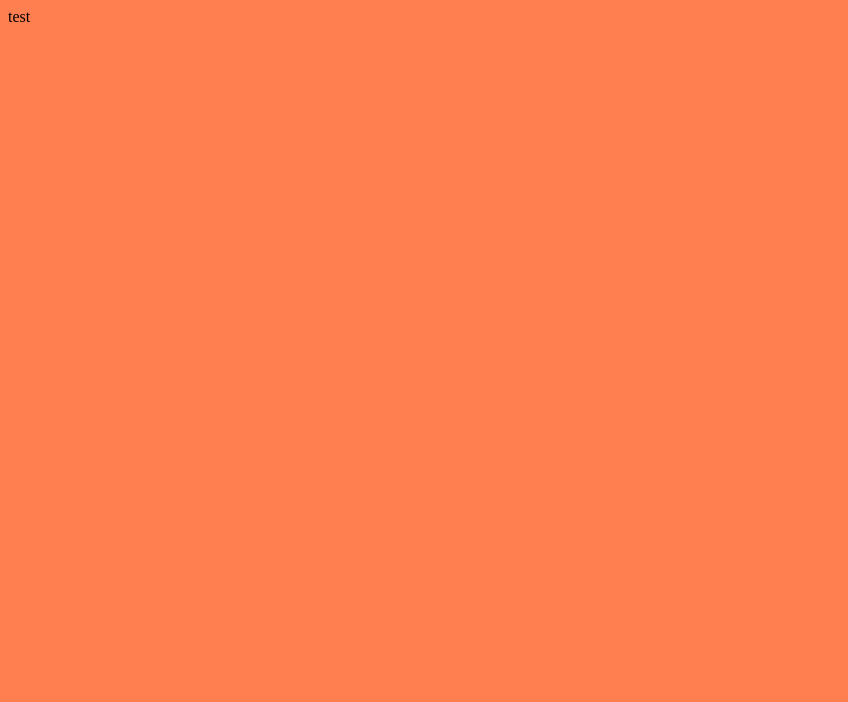
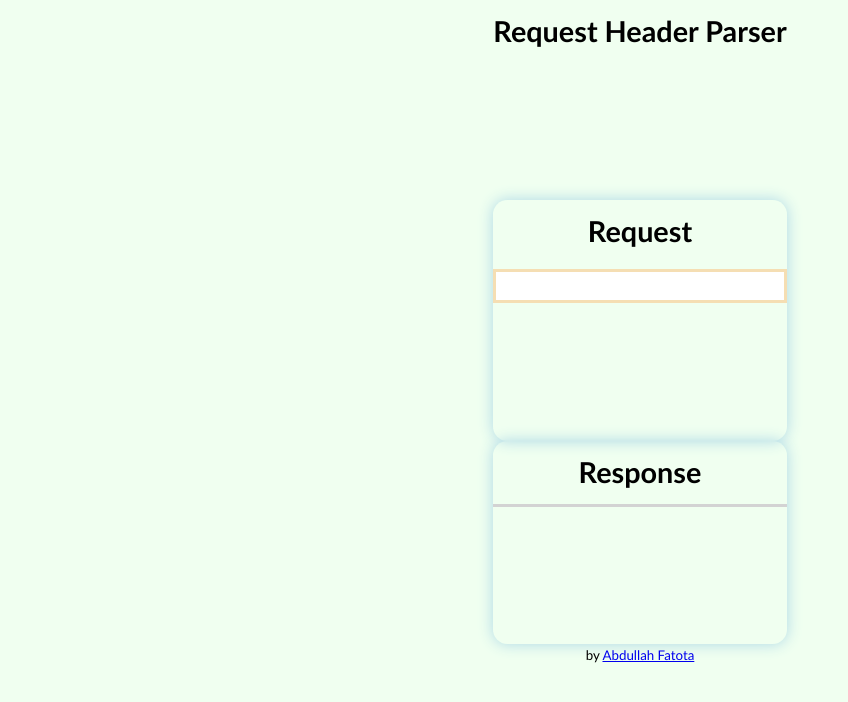
Before and after one commit to new-AF/request-headers-parser, a React (Vite) app: page / in a window 1280 px wide. Shown: the top 702 px of the page, without its empty margins (0-848 px from the left). Built offline with nearby package versions, Linux system fonts and the light colour scheme.

Commit message:
add initial components and their styles

```diff
--- a/src/App.css
+++ b/src/App.css
@@ -0,0 +1,63 @@
+:root {
+    --monospace: "Lucida Console", "Consoloas", monospace;
+    --sans-serif: Calibri, "Segoe UI", Tahoma, Verdana, Arial, sans-serif;
+    --font-size-header: clamp(1.5rem, 1rem + 1vw, 3rem);
+    --font-size-main: clamp(1rem, 1rem + 1vw, 2rem);
+    --font-size-footer: clamp(0.75rem, 1rem + 1vw, 1rem);
+    --bg: honeydew;
+    --transition: linear 100ms;
+    --zero: 0;
+}
+.global-CENTER {
+    text-align: center;
+}
+.global-LIST {
+    list-style-position: inside;
+    padding: var(--zero);
+}
+* {
+    box-sizing: border-box;
+    margin: 0;
+}
+#root {
+    font-family: var(--sans-serif);
+    background-color: var(--bg);
+    min-height: 100vh;
+
+    display: grid;
+    justify-content: center;
+}
+.Header {
+    font-size: inherit;
+    text-align: center;
+    padding-block: 0.5em;
+}
+.Footer {
+    text-align: center;
+}
+.TextInput {
+    width: 100%;
+    padding: 0.5em;
+}
+.TextInput {
+    border-radius: var(--zero);
+    border: medium solid wheat;
+}
+.TextInput:focus {
+    outline: none;
+    border-color: black;
+}
+.Window {
+    font-size: var(--font-size-main);
+    border-radius: 0.5em;
+    box-shadow: 0 0 0.5em 0 lightblue;
+}
+/* ------------- bigger elements ------------- */
+#root > .Header:first-child {
+    font-size: var(--font-size-header);
+}
+.Response > .Header:first-child {
+    border-bottom: medium solid lightgray;
+}
+.Request {
+}
--- a/src/App.jsx
+++ b/src/App.jsx
@@ -1,10 +1,93 @@
-import { useState } from "react";
+import React, { useState } from "react";
 import reactLogo from "./assets/react.svg";
 import viteLogo from "/vite.svg";
 import "./App.css";
 
+/* ------------- utility functions ------------- */
+const joinClassNames = (...array) => {
+    return array.join(" ");
+};
+/* ------------- smaller elements ------------- */
+function Header({ number, text, image }) {
+    const className = "Header Header" + number;
+    return React.createElement("h" + number, { className }, text);
+}
+function Footer({ text, children }) {
+    const className = joinClassNames("Footer");
+    return (
+        <footer className={className}>
+            <small>
+                {text}
+                {children}
+            </small>
+        </footer>
+    );
+}
+function TextInput({ value, onChange, onEnterKey }) {
+    const className = "TextInput";
+    function onKeyDown(event) {
+        const { key } = event;
+        if (key.toLowerCase() === "enter") {
+            onEnterKey(event);
+        }
+    }
+    return (
+        <input
+            className={className}
+            value={value}
+            onChange={onChange}
+            onKeyDown={onKeyDown}
+        ></input>
+    );
+}
+function Link({ href, text }) {
+    const className = joinClassNames("Link");
+    return (
+        <a className={className} href={href}>
+            {text ? text : href}
+        </a>
+    );
+}
+function Window({ additionalClassName, headerText, children }) {
+    const className = joinClassNames(additionalClassName, "Window");
+    return (
+        <section className={className}>
+            <Header number={2} text={headerText}></Header>
+            {children}
+        </section>
+    );
+}
+/* ------------- bigger elements ------------- */
+function Request({ additionalClassName }) {
+    return (
+        <Window additionalClassName={"Request"} headerText={"Request"}>
+            <TextInput></TextInput>
+        </Window>
+    );
+}
+function Response({ additionalClassName }) {
+    return (
+        <Window
+            additionalClassName={"Response"}
+            headerText={"Response"}
+        ></Window>
+    );
+}
 function App() {
-    return <>test</>;
+    return (
+        <>
+            <Header number={1} text={"Request Header Parser"}></Header>
+            <Request></Request>
+            <Response></Response>
+            <Footer>
+                by{" "}
+                <Link
+                    text={"Abdullah Fatota"}
+                    href={"https://github.com/new-AF/request-headers-parser"}
+                ></Link>
+            </Footer>
+        </>
+    );
 }
 
 export default App;
```
